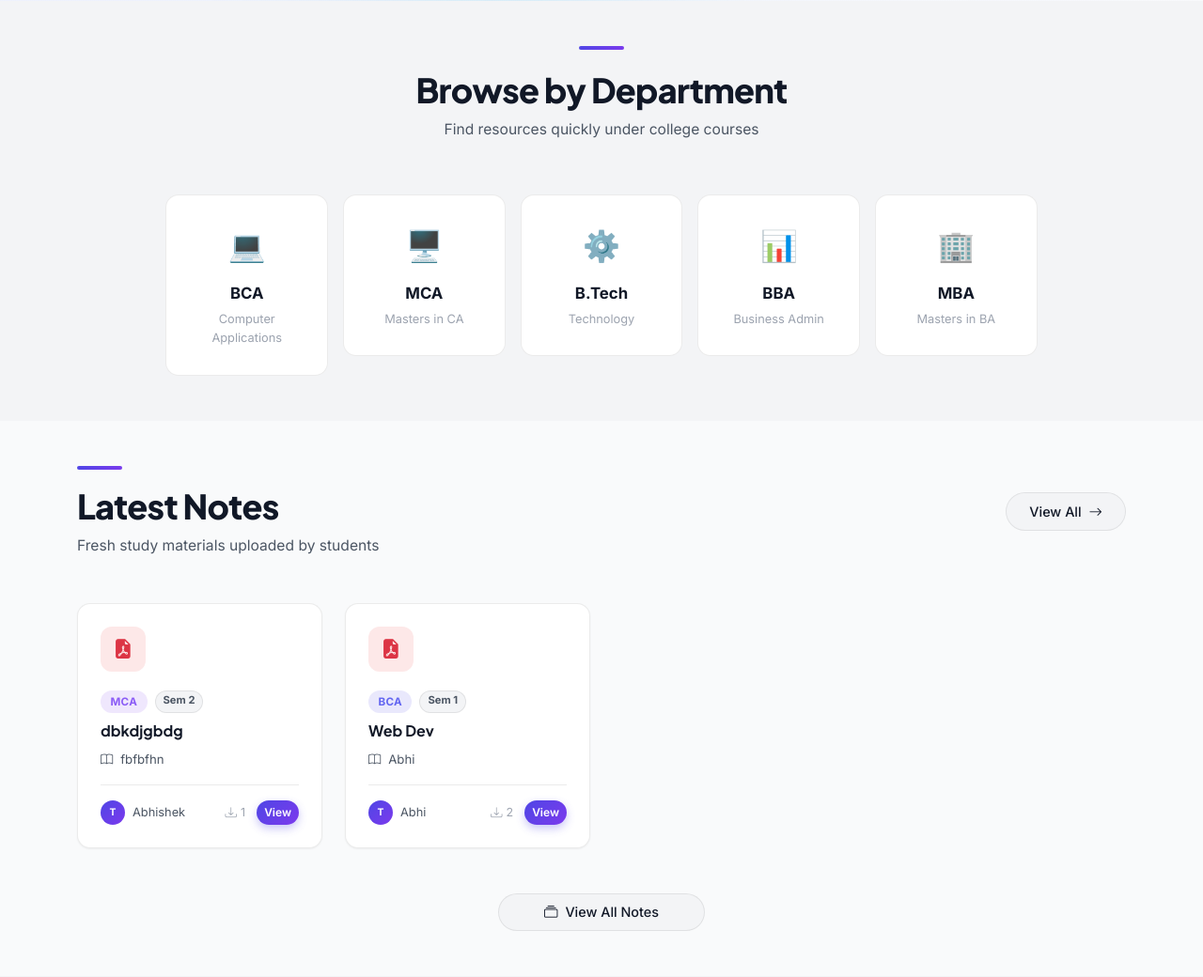
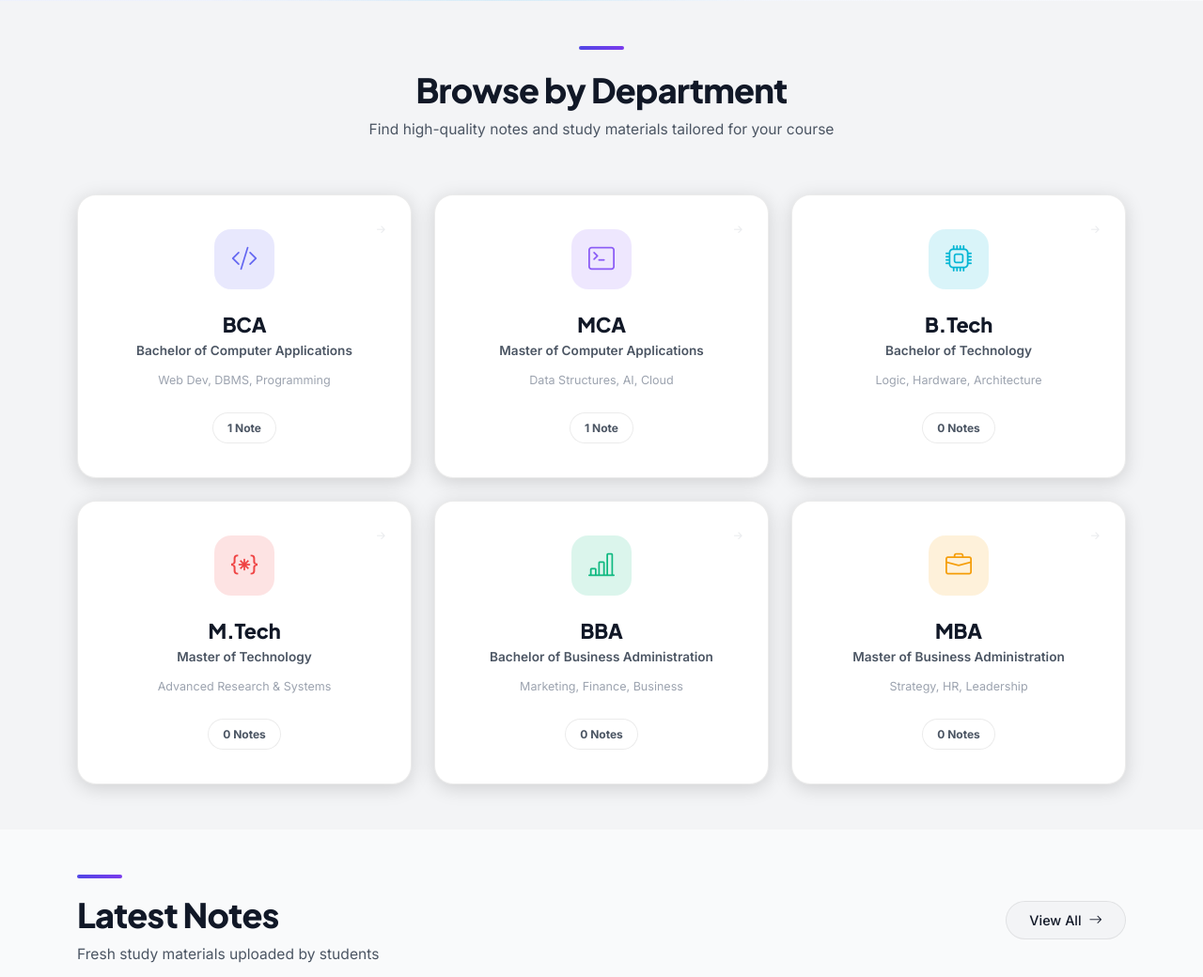
Before and after one commit to abhishek-434/Notes-Sharing-Project, a Django app: page / in a window 1280 px wide. Shown: the part 958-1998 px from the top of the page at 94% size. Run offline with Django 5.2, Linux system fonts and the light colour scheme; data comes from the database, SQL or seed files in the repository; both versions use the stored data as it was after the commit; data that the repository does not hold is empty; parts of the project's set-up code (start-up, migrations or seed data) failed here and were passed over.

Commit message:
some change in home html like categories section ui/ux change

```diff
--- a/core/views.py
+++ b/core/views.py
@@ -18,9 +18,68 @@ def home(request):
     from notes.models import NoteDownload
     total_downloads = NoteDownload.objects.count()
 
+    # Enrich categories for high-quality home page layout
+    from categories.views import DEPARTMENTS
+    category_meta = {
+        'BCA': {
+            'icon': 'bi-code-slash',
+            'desc': 'Web Dev, DBMS, Programming',
+            'grad': 'linear-gradient(135deg, #6366f1 0%, #4f46e5 100%)',
+            'icon_bg': 'rgba(99, 102, 241, 0.15)'
+        },
+        'MCA': {
+            'icon': 'bi-terminal',
+            'desc': 'Data Structures, AI, Cloud',
+            'grad': 'linear-gradient(135deg, #8b5cf6 0%, #7c3aed 100%)',
+            'icon_bg': 'rgba(139, 92, 246, 0.15)'
+        },
+        'BTECH': {
+            'icon': 'bi-cpu',
+            'desc': 'Logic, Hardware, Architecture',
+            'grad': 'linear-gradient(135deg, #06b6d4 0%, #0891b2 100%)',
+            'icon_bg': 'rgba(6, 182, 212, 0.15)'
+        },
+        'MTECH': {
+            'icon': 'bi-braces-asterisk',
+            'desc': 'Advanced Research & Systems',
+            'grad': 'linear-gradient(135deg, #ef4444 0%, #dc2626 100%)',
+            'icon_bg': 'rgba(239, 68, 68, 0.15)'
+        },
+        'BBA': {
+            'icon': 'bi-bar-chart-line',
+            'desc': 'Marketing, Finance, Business',
+            'grad': 'linear-gradient(135deg, #10b981 0%, #059669 100%)',
+            'icon_bg': 'rgba(16, 185, 129, 0.15)'
+        },
+        'MBA': {
+            'icon': 'bi-briefcase',
+            'desc': 'Strategy, HR, Leadership',
+            'grad': 'linear-gradient(135deg, #f59e0b 0%, #d97706 100%)',
+            'icon_bg': 'rgba(245, 158, 11, 0.15)'
+        }
+    }
+
+    categories = []
+    for key, meta in category_meta.items():
+        if key in DEPARTMENTS:
+            info = DEPARTMENTS[key]
+            count = Note.objects.filter(status='approved', department=key).count()
+            categories.append({
+                'key': key,
+                'name': info['name'],
+                'full_name': info['full_name'],
+                'color': info['color'],
+                'count': count,
+                'icon': meta['icon'],
+                'desc': meta['desc'],
+                'grad': meta['grad'],
+                'icon_bg': meta['icon_bg'],
+            })
+
     context = {
         'featured_notes': featured_notes,
         'latest_notes': latest_notes,
+        'categories': categories,
         'stats': {
             'notes': total_notes,
             'users': total_users,
--- a/static/css/main.css
+++ b/static/css/main.css
@@ -755,6 +755,153 @@ a:hover { color: var(--secondary); }
   color: var(--text-muted);
 }
 
+/* ── Premium Category Cards (Home Page Redesign) ── */
+.category-premium-card {
+  position: relative;
+  background: var(--bg-card);
+  border: 1px solid var(--border);
+  border-radius: var(--border-radius-lg);
+  padding: 2.25rem 1.5rem;
+  display: flex;
+  flex-direction: column;
+  align-items: center;
+  text-align: center;
+  text-decoration: none !important;
+  transition: all 0.4s cubic-bezier(0.16, 1, 0.3, 1);
+  overflow: hidden;
+  height: 100%;
+  box-shadow: 0 4px 20px rgba(0, 0, 0, 0.15);
+  z-index: 1;
+}
+
+/* Subtle background overlay gradient on hover */
+.category-premium-card::before {
+  content: '';
+  position: absolute;
+  inset: 0;
+  background: var(--card-grad);
+  opacity: 0;
+  z-index: -1;
+  transition: opacity 0.4s ease;
+}
+
+/* Dynamic glowing orb inside the card on hover */
+.category-premium-card::after {
+  content: '';
+  position: absolute;
+  width: 100px;
+  height: 100px;
+  border-radius: 50%;
+  background: var(--card-color);
+  filter: blur(50px);
+  opacity: 0;
+  bottom: -50px;
+  right: -50px;
+  z-index: -1;
+  transition: opacity 0.4s ease, transform 0.4s ease;
+  transform: scale(0.8);
+}
+
+.category-premium-card:hover {
+  transform: translateY(-8px);
+  border-color: var(--card-color);
+  box-shadow: 0 12px 30px rgba(0, 0, 0, 0.25), 0 0 20px color-mix(in srgb, var(--card-color) 10%, transparent);
+}
+
+.category-premium-card:hover::before {
+  opacity: 0.04;
+}
+
+.category-premium-card:hover::after {
+  opacity: 0.15;
+  transform: scale(1.3);
+}
+
+/* Interactive Category Icon */
+.category-premium-icon {
+  width: 64px;
+  height: 64px;
+  border-radius: 18px;
+  background: var(--card-icon-bg);
+  color: var(--card-color);
+  display: flex;
+  align-items: center;
+  justify-content: center;
+  font-size: 1.75rem;
+  margin-bottom: 1.5rem;
+  transition: all 0.4s cubic-bezier(0.16, 1, 0.3, 1);
+  box-shadow: inset 0 0 12px rgba(255, 255, 255, 0.03);
+}
+
+.category-premium-card:hover .category-premium-icon {
+  transform: scale(1.1) rotate(5deg);
+  background: var(--card-grad);
+  color: #ffffff;
+  box-shadow: 0 8px 20px rgba(0, 0, 0, 0.2), 0 0 12px color-mix(in srgb, var(--card-color) 25%, transparent);
+}
+
+/* Typography styles */
+.category-premium-name {
+  font-family: 'Plus Jakarta Sans', sans-serif;
+  font-size: 1.35rem;
+  font-weight: 800;
+  color: var(--text-primary);
+  margin-bottom: 0.25rem;
+  letter-spacing: -0.01em;
+}
+
+.category-premium-fullname {
+  font-size: 0.85rem;
+  color: var(--text-secondary);
+  font-weight: 550;
+  margin-bottom: 0.75rem;
+}
+
+.category-premium-desc {
+  font-size: 0.785rem;
+  color: var(--text-muted);
+  line-height: 1.5;
+  margin-bottom: 1.5rem;
+  max-width: 90%;
+}
+
+/* Count badge */
+.category-premium-count {
+  margin-top: auto;
+  font-size: 0.75rem;
+  font-weight: 700;
+  padding: 0.35rem 0.95rem;
+  border-radius: 50px;
+  background: rgba(255, 255, 255, 0.03);
+  color: var(--text-secondary);
+  border: 1px solid var(--border);
+  transition: all 0.3s ease;
+}
+
+.category-premium-card:hover .category-premium-count {
+  background: rgba(255, 255, 255, 0.08);
+  border-color: rgba(255, 255, 255, 0.15);
+  color: var(--text-primary);
+}
+
+/* Arrow indicator on hover */
+.category-premium-arrow {
+  position: absolute;
+  top: 1.25rem;
+  right: 1.25rem;
+  color: var(--text-muted);
+  font-size: 1.1rem;
+  opacity: 0.2;
+  transform: translate(-3px, 3px);
+  transition: all 0.3s cubic-bezier(0.16, 1, 0.3, 1);
+}
+
+.category-premium-card:hover .category-premium-arrow {
+  opacity: 1;
+  color: var(--card-color);
+  transform: translate(0, 0);
+}
+
 /* ── Alert / Messages ── */
 .alert {
   border: none;
--- a/templates/core/home.html
+++ b/templates/core/home.html
@@ -164,50 +164,34 @@
 <!-- ══════════════════════════════════════
      CATEGORIES SECTION
 ══════════════════════════════════════ -->
-<section class="py-5" style="background:var(--bg-secondary);">
+<section class="py-5" style="background:var(--bg-secondary); position: relative;">
   <div class="container">
     <div class="text-center mb-5" data-aos="fade-up">
       <div class="section-divider"></div>
       <h2 class="section-title">Browse by Department</h2>
-      <p class="section-subtitle">Find resources quickly under college courses</p>
+      <p class="section-subtitle">Find high-quality notes and study materials tailored for your course</p>
     </div>
 
-    <div class="row g-3 justify-content-center">
-      <div class="col-6 col-md-4 col-lg-3 col-xl-2" data-aos="fade-up" data-aos-delay="0">
-        <a href="{% url 'categories:department' 'BCA' %}" class="category-card">
-          <span class="category-icon">💻</span>
-          <div class="category-name">BCA</div>
-          <div class="category-count">Computer Applications</div>
+    <div class="row g-4 justify-content-center">
+      {% for category in categories %}
+      <div class="col-12 col-sm-6 col-md-4" data-aos="fade-up" data-aos-delay="{% cycle '0' '100' '200' '300' '400' '500' %}">
+        <a href="{% url 'categories:department' category.key %}" class="category-premium-card" style="--card-color: {{ category.color }}; --card-grad: {{ category.grad }}; --card-icon-bg: {{ category.icon_bg }};">
+          <i class="bi bi-arrow-right-short category-premium-arrow"></i>
+
+          <div class="category-premium-icon">
+            <i class="bi {{ category.icon }}"></i>
+          </div>
+
+          <h3 class="category-premium-name">{{ category.name }}</h3>
+          <div class="category-premium-fullname">{{ category.full_name }}</div>
+          <p class="category-premium-desc">{{ category.desc }}</p>
+
+          <div class="category-premium-count">
+            {{ category.count }} Note{{ category.count|pluralize }}
+          </div>
         </a>
       </div>
-      <div class="col-6 col-md-4 col-lg-3 col-xl-2" data-aos="fade-up" data-aos-delay="100">
-        <a href="{% url 'categories:department' 'MCA' %}" class="category-card">
-          <span class="category-icon">🖥️</span>
-          <div class="category-name">MCA</div>
-          <div class="category-count">Masters in CA</div>
-        </a>
-      </div>
-      <div class="col-6 col-md-4 col-lg-3 col-xl-2" data-aos="fade-up" data-aos-delay="200">
-        <a href="{% url 'categories:department' 'BTECH' %}" class="category-card">
-          <span class="category-icon">⚙️</span>
-          <div class="category-name">B.Tech</div>
-          <div class="category-count">Technology</div>
-        </a>
-      </div>
-      <div class="col-6 col-md-4 col-lg-3 col-xl-2" data-aos="fade-up" data-aos-delay="300">
-        <a href="{% url 'categories:department' 'BBA' %}" class="category-card">
-          <span class="category-icon">📊</span>
-          <div class="category-name">BBA</div>
-          <div class="category-count">Business Admin</div>
-        </a>
-      </div>
-      <div class="col-6 col-md-4 col-lg-3 col-xl-2" data-aos="fade-up" data-aos-delay="400">
-        <a href="{% url 'categories:department' 'MBA' %}" class="category-card">
-          <span class="category-icon">🏢</span>
-          <div class="category-name">MBA</div>
-          <div class="category-count">Masters in BA</div>
-        </a>
-      </div>
+      {% endfor %}
     </div>
   </div>
 </section>
```
Also changed, not shown: db.sqlite3.
